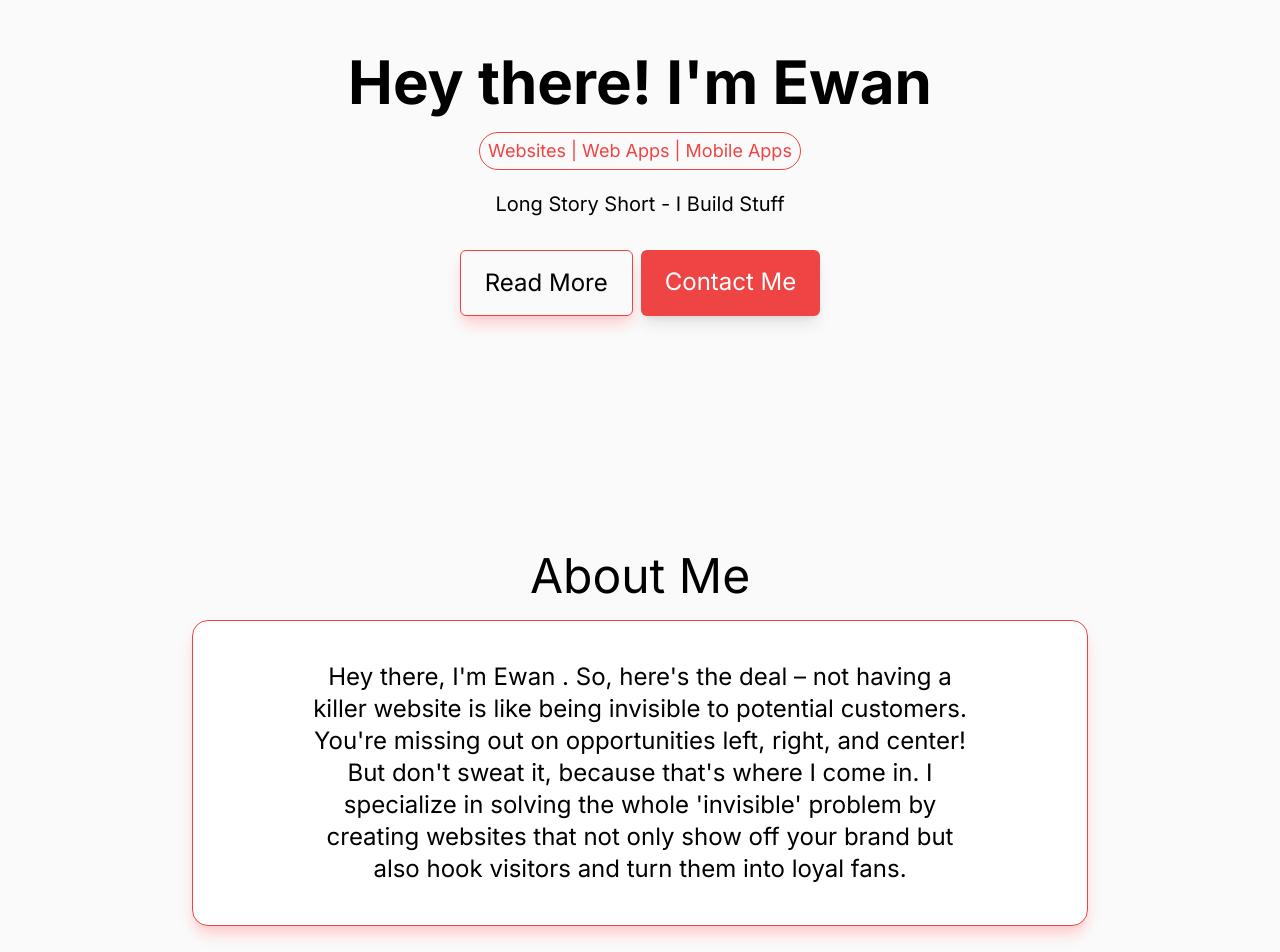
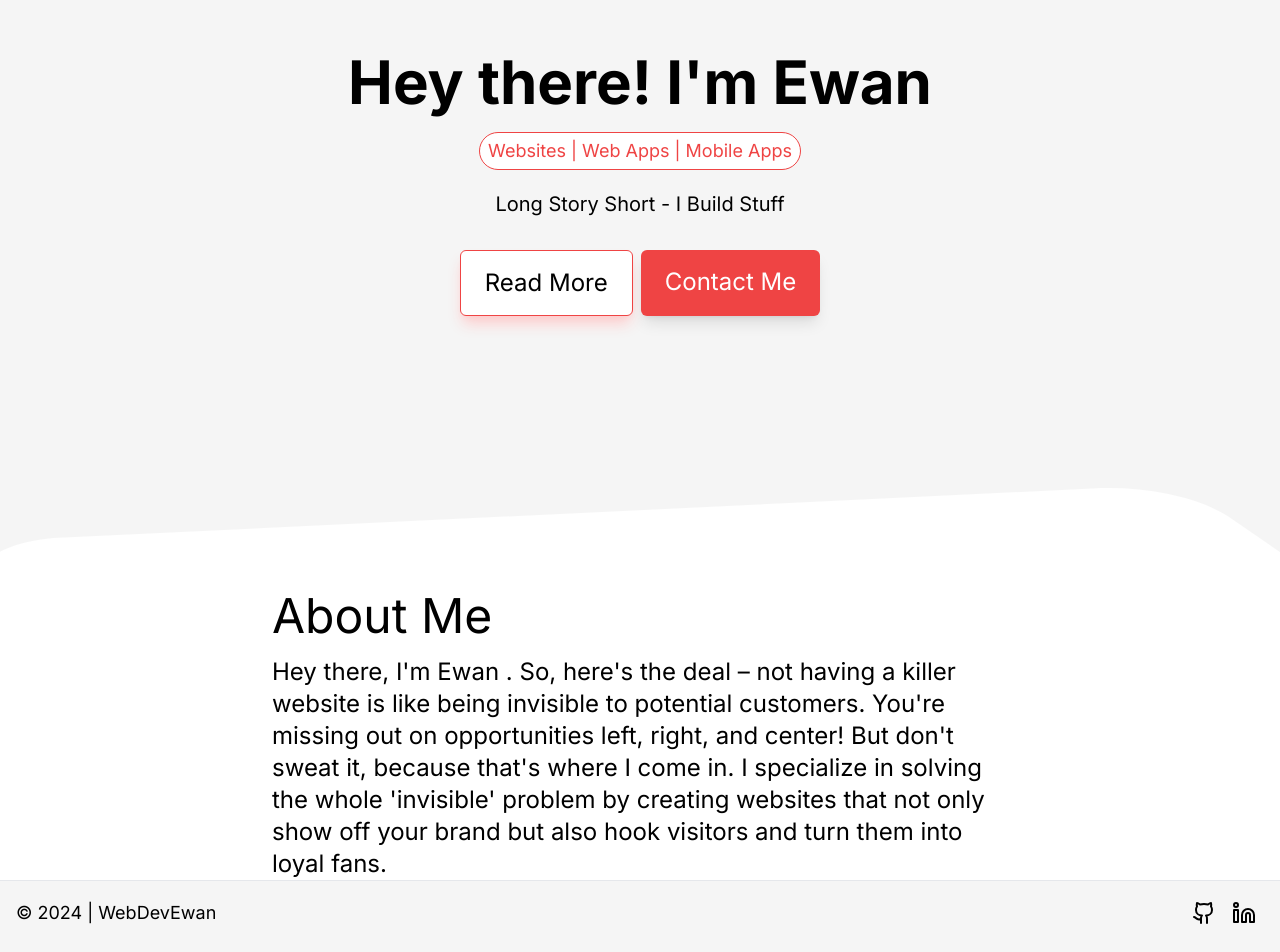
Before and after one commit to M1NDLE55/WebDevEwan, a Next.js app: page / in a window 1280 px wide. Shown: the part 260-1212 px from the top of the page. Built offline with nearby package versions, Linux system fonts and the light colour scheme.

Commit message:
Restart - Hero

```diff
--- a/src/app/(default)/page.js
+++ b/src/app/(default)/page.js
@@ -8,8 +8,8 @@ export default function Home() {
     <main>
       <Hero />
       <About />
-      <Services />
-      <Contact />
+      {/* <Services />
+      <Contact /> */}
     </main>
   );
 }
--- a/src/app/components/home/About.jsx
+++ b/src/app/components/home/About.jsx
@@ -1,11 +1,9 @@
 export default function About() {
   return (
-    <div id="about" className="center-div flex-col px-4">
-      <h2 className="max-w-2xl text-balance text-center text-3xl sm:text-5xl">
-        About Me
-      </h2>
-      <div className="center-div mt-5 w-full max-w-4xl rounded-2xl px-4 md:border md:border-red-500 md:bg-white md:py-10 md:shadow-lg md:shadow-red-200">
-        <p className="w-full max-w-2xl text-center text-xl sm:text-2xl">
+    <div id="about" className="center-div bg-white pt-10">
+      <div className="w-full max-w-3xl px-4">
+        <h2 className="text-3xl sm:text-5xl">About Me</h2>
+        <p className="mt-4 text-xl sm:text-2xl">
           Hey there, I&apos;m Ewan . So, here&apos;s the deal &ndash; not having
           a killer website is like being invisible to potential customers.
           You&apos;re missing out on opportunities left, right, and center! But
--- a/src/app/components/home/Hero.jsx
+++ b/src/app/components/home/Hero.jsx
@@ -2,12 +2,13 @@ import Link from "next/link";
 
 export default function Hero() {
   return (
-    <div className="h-section-1 center-div flex-col px-4">
+    <div className="h-section-1 center-div relative flex-col px-4">
       <h1 className="text-balance text-center text-5xl font-bold sm:text-6xl">
         Hey there! I&apos;m Ewan
       </h1>
-      <p className="mt-5 rounded-full border border-red-500 px-2 py-1 text-center text-red-500 sm:text-lg">
-        Websites | Web Apps | Mobile Apps
+      <p className="mt-5 rounded-full border border-red-500 bg-white px-2 py-1 text-center text-red-500 sm:text-lg">
+        Websites <span className="text-red-500">|</span> Web Apps{" "}
+        <span className="text-red-500">|</span> Mobile Apps
       </p>
       <p className="mt-5 text-center text-lg sm:text-xl">
         Long Story Short - I Build Stuff
@@ -15,7 +16,7 @@ export default function Hero() {
       <div className="center-div mt-8 flex-col gap-4 sm:flex-row sm:gap-2">
         <Link
           href="/#about"
-          className="w-full rounded-md border border-red-500 p-4 px-6 py-4 text-center text-xl shadow-lg shadow-red-200 transition-colors hover:border-red-600 sm:h-full sm:w-fit sm:text-2xl"
+          className="w-full rounded-md border border-red-500 bg-white p-4 px-6 py-4 text-center text-xl shadow-lg shadow-red-200 transition-colors hover:border-red-600 sm:h-full sm:w-fit sm:text-2xl"
         >
           Read More
         </Link>
@@ -26,6 +27,18 @@ export default function Hero() {
           Contact Me
         </Link>
       </div>
+      <svg
+        className="absolute bottom-0 -z-10 h-16 w-full"
+        preserveAspectRatio="none"
+        fill="none"
+        xmlns="http://www.w3.org/2000/svg"
+        viewBox="-720.1 -76.144 720.2 76.24"
+      >
+        <path
+          d="M-63.2985-69.37C-49.9434-63.68-38.324-54.582-29.6081-42.9899L0 0-720 0C-720 0-709.99-12.9202-690.075-16.4792L-105.5-75.5C-91.2745-77.1415-76.654-75.06-63.2985-69.37Z"
+          fill="white"
+        />
+      </svg>
     </div>
   );
 }
--- a/src/app/layout.js
+++ b/src/app/layout.js
@@ -17,7 +17,10 @@ export const metadata = {
 
 export default function RootLayout({ children }) {
   return (
-    <html lang="en" className="scroll-smooth bg-neutral-50">
+    <html
+      lang="en"
+      className="scroll-smooth bg-neutral-100 selection:bg-red-500 selection:text-white"
+    >
       <body className={inter.className}>{children}</body>
     </html>
   );
```
